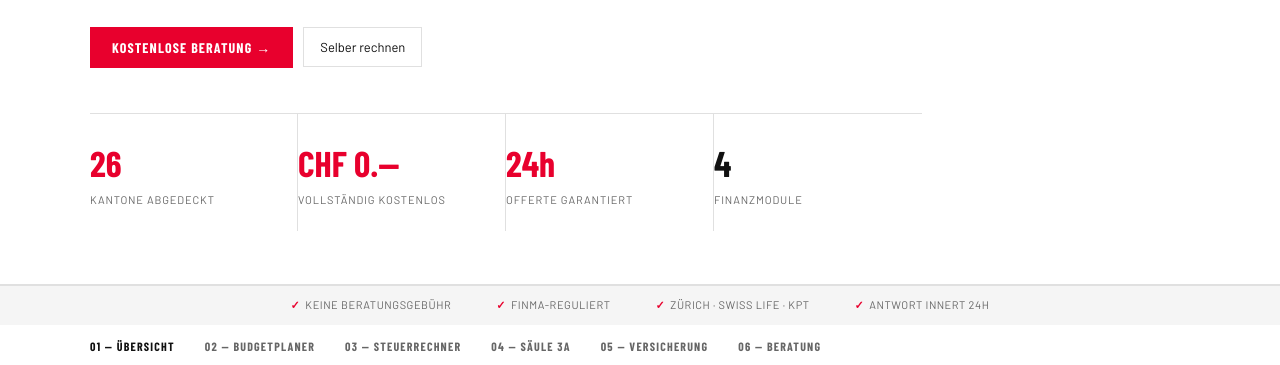
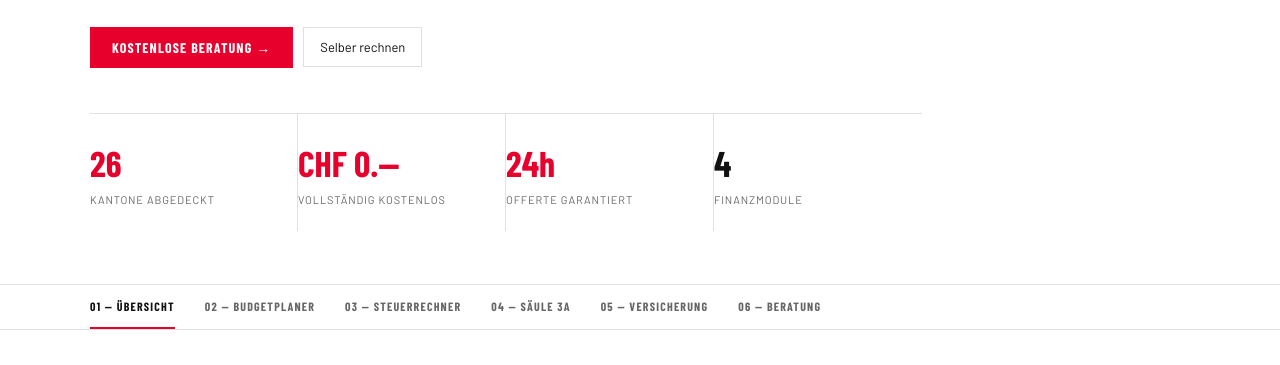
Before and after one commit to lucienlangel-coder/finanzkompass, a plain HTML site: page index.html in a window 1280 px wide. Shown: the part 587-952 px from the top of the page. Drawn offline with nearby package versions, Linux system fonts and the light colour scheme; a web font is replaced by a local one.

Commit message:
Update index.html

```diff
--- a/index.html
+++ b/index.html
@@ -288,12 +288,6 @@ footer a:hover{color:var(--black)}
     <div class="stat"><div class="stat-n" style="color:var(--black)">4</div><div class="stat-l">Finanzmodule</div></div>
   </div>
 </div>
-</div>
-<div style="background:var(--gray);border-top:1px solid var(--border);padding:.75rem clamp(1rem,4vw,2rem);display:flex;align-items:center;justify-content:center;gap:clamp(1rem,4vw,3rem);flex-wrap:wrap">
-  <span style="font-size:11px;color:var(--muted);letter-spacing:.05em;text-transform:uppercase;display:flex;align-items:center;gap:5px"><span style="color:var(--red);font-weight:700">✓</span> Keine Beratungsgebühr</span>
-  <span style="font-size:11px;color:var(--muted);letter-spacing:.05em;text-transform:uppercase;display:flex;align-items:center;gap:5px"><span style="color:var(--red);font-weight:700">✓</span> FINMA-reguliert</span>
-  <span style="font-size:11px;color:var(--muted);letter-spacing:.05em;text-transform:uppercase;display:flex;align-items:center;gap:5px"><span style="color:var(--red);font-weight:700">✓</span> Zürich · Swiss Life · KPT</span>
-  <span style="font-size:11px;color:var(--muted);letter-spacing:.05em;text-transform:uppercase;display:flex;align-items:center;gap:5px"><span style="color:var(--red);font-weight:700">✓</span> Antwort innert 24h</span>
 </div>
 
 <!-- MODULE NAV -->
```
